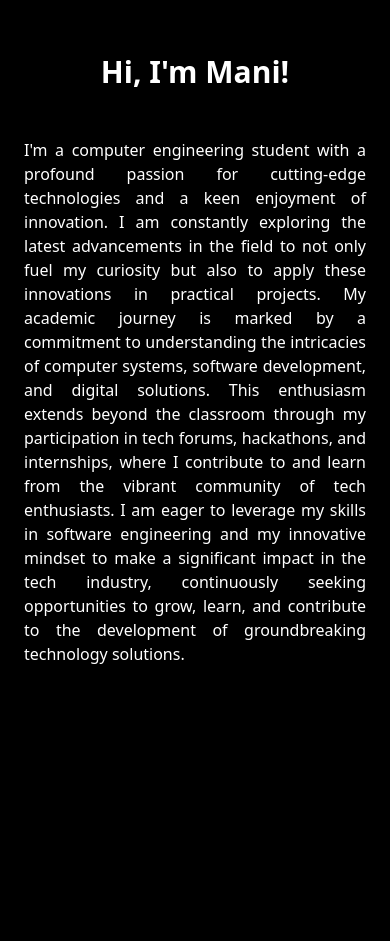
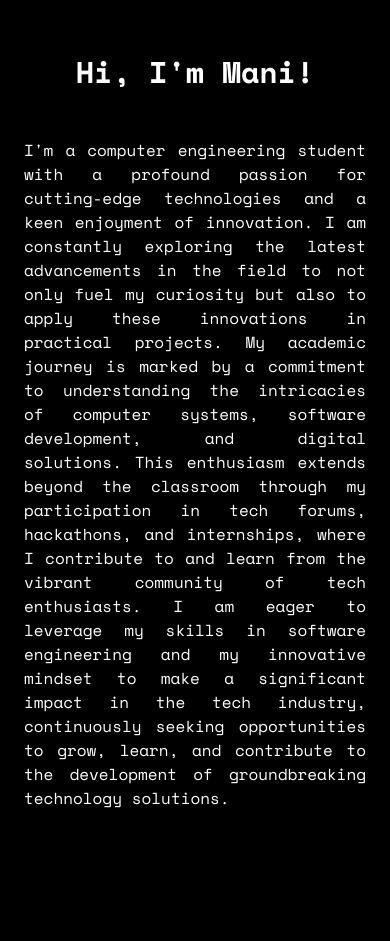
Before and after one commit to maniebra/maniebra.github.io, a React (Vite) app in the folder cv-app/: page / in a window 390 px wide. Shown: the part 627-1568 px from the top of the page. Built offline with nearby package versions, Linux system fonts and the light colour scheme; grey boxes are pictures that could not be loaded.

Commit message:
refined button

```diff
--- a/cv-app/index.html
+++ b/cv-app/index.html
@@ -1,8 +1,14 @@
-<!doctype html>
+<!DOCTYPE html>
 <html lang="en">
   <head>
     <meta charset="UTF-8" />
     <meta name="viewport" content="width=device-width, initial-scale=1.0" />
+    <link rel="preconnect" href="https://fonts.googleapis.com" />
+    <link rel="preconnect" href="https://fonts.gstatic.com" crossorigin />
+    <link
+      href="https://fonts.googleapis.com/css2?family=Nova+Square&family=Space+Mono:ital,wght@0,400;0,700;1,400;1,700&display=swap"
+      rel="stylesheet"
+    />
     <link rel="stylesheet" href="/src/styles.css" />
     <title>Mani Ebrahimi | Software Engineer</title>
   </head>
--- /dev/null
+++ b/cv-app/src/components/button.jsx
@@ -0,0 +1,9 @@
+export default function Button(props) {
+    return (
+        <div className="mt-auto flex items-center justify-between">
+            <button className="[clip-path:polygon(10px_0,100%_0,100%_calc(100%-10px),calc(100%-10px)_100%,0_100%,0_10px)] bg-white px-4 py-2 font-semibold text-black hover:bg-gray-300 transition-all duration-300 w-full" onClick={props.onClick}>
+                {props.children}
+            </button>
+        </div>
+    );
+}
--- a/cv-app/src/components/card.jsx
+++ b/cv-app/src/components/card.jsx
@@ -1,20 +1,19 @@
 export default function Card(props) {
     return (
-        <div className="relative overflow-hidden bg-cyan-600 p-1 h-full [clip-path:polygon(20px_0,100%_0,100%_calc(100%-20px),calc(100%-20px)_100%,0_100%,0_20px)]">
-            <div className="relative flex flex-col gap-4 bg-gray-900 p-6 text-gray-100 h-full [clip-path:polygon(20px_0,100%_0,100%_calc(100%-20px),calc(100%-20px)_100%,0_100%,0_20px)]">
-                <h3 className="text-2xl font-bold text-cyan-600">
+        <div className="relative overflow-hidden bg-white p-0.5 min-h-full md:min-h-[42dvh] md:max-w-[20dvw] [clip-path:polygon(12px_0,100%_0,100%_calc(100%-12px),calc(100%-12px)_100%,0_100%,0_12px)]">
+            <div className="relative flex flex-col gap-4 bg-black p-6 text-gray-100 h-full md:min-h-[42dvh] [clip-path:polygon(12px_0,100%_0,100%_calc(100%-12px),calc(100%-12px)_100%,0_100%,0_12px)]">
+                <h3 className="text-2xl font-bold text-gray-200 pl-4">
                     {props.title}
                 </h3>
 
-                <p className="text-gray-300">
+                <p className="text-gray-300 text-justify">
                     {props.children}
                 </p>
 
                 <div className="mt-auto flex items-center justify-between">
-                    <button className="[clip-path:polygon(10px_0,100%_0,100%_calc(100%-10px),calc(100%-10px)_100%,0_100%,0_10px)] bg-cyan-600 px-4 py-2 font-semibold text-white hover:bg-cyan-700 transition-all duration-300">
+                    <button className="[clip-path:polygon(10px_0,100%_0,100%_calc(100%-10px),calc(100%-10px)_100%,0_100%,0_10px)] bg-white px-4 py-2 font-semibold text-black hover:bg-gray-300 transition-all duration-300">
                         {props.actionName}
                     </button>
-                    <div className="h-px w-16 bg-gray-900"></div>
                 </div>
             </div>
         </div>
--- a/cv-app/src/index.css
+++ b/cv-app/src/index.css
@@ -18,3 +18,7 @@
 ::-webkit-scrollbar-thumb:hover {
   background: #d1d1d1;
 }
+
+body {
+  font-family: 'Space Mono', monospace;
+}
--- a/cv-app/src/sections/about-me.jsx
+++ b/cv-app/src/sections/about-me.jsx
@@ -6,15 +6,21 @@ export default function AboutMe() {
             <h1 className="text-3xl md:text-4xl font-bold text-center">
                 About Me
             </h1>
-            <div className="flex flex-col md:flex-row gap-6 md:gap-4 pt-8 md:pt-12 w-full md:w-8/12 mx-auto">
+            <div className="flex flex-col md:flex-row gap-6 md:gap-4 pt-8 md:pt-12 w-full md:w-8/12 mx-auto h-full justify-between items-center">
                 <Card title="Skills" actionName="View my skills">
-                    Card 1
+                    <p>
+                        I am a skilled software engineer with a passion for creating innovative solutions. I have a strong background in web development and have worked on a variety of projects, including e-commerce platforms, social media applications, and educational tools.
+                    </p>
                 </Card>
                 <Card title="Experience" actionName="See what I've done">
-                    Card 2
+                    <p>
+                        I have a strong background in web development and have worked on a variety of projects, including e-commerce platforms, social media applications, and educational tools.
+                    </p>
                 </Card>
-                <Card title="Projects" actionName="Look at my projects">
-                    Card 3
+                <Card title="Projects" actionName="View my projects">
+                    <p>
+                        I have worked on a variety of projects, including e-commerce platforms, social media applications, and educational tools.
+                    </p>
                 </Card>
             </div>
         </div>
--- a/cv-app/src/sections/hero.jsx
+++ b/cv-app/src/sections/hero.jsx
@@ -1,6 +1,5 @@
-import { AnimatePresence, motion } from 'framer-motion';
 import { useEffect, useState } from 'react';
-import { IoIosArrowDown } from "react-icons/io";
+import Button from '../components/button';
 import VideoOverlay from '../components/video-overlay';
 
 export default function Hero() {
@@ -8,84 +7,53 @@ export default function Hero() {
   const [showContent, setShowContent] = useState(false);
 
   useEffect(() => {
-    const timer = setTimeout(() => {
+    const video = document.querySelector('video');
+
+    if (!video) {
+      setIsLoading(false);
+      setShowContent(true);
+      return;
+    }
+
+    const handleVideoLoad = () => {
       setIsLoading(false);
       setTimeout(() => {
         setShowContent(true);
       }, 500);
-    }, 2000);
+    };
 
-    return () => clearTimeout(timer);
+    if (video.readyState >= 3) {
+      handleVideoLoad();
+    } else {
+      video.addEventListener('canplay', handleVideoLoad);
+    }
+
+    return () => {
+      video.removeEventListener('canplay', handleVideoLoad);
+    };
   }, []);
 
   const greetingText = "Hi, I'm Mani!";
 
-  const fadeIn = {
-    hidden: { opacity: 0, y: 20 },
-    visible: {
-      opacity: 1,
-      y: 0,
-      transition: {
-        duration: 0.6
-      }
-    }
-  };
-
-  const containerVariants = {
-    hidden: { opacity: 0 },
-    visible: {
-      opacity: 1,
-      transition: {
-        staggerChildren: 0.3
-      }
-    }
-  };
-
   return (
     <div className="relative min-h-[225dvh] md:min-h-screen flex flex-col lg:flex-row z-30">
-      <AnimatePresence>
       {isLoading ? (
-          <motion.div
-            initial={{ opacity: 1 }}
-            exit={{ opacity: 0 }}
-            className="fixed inset-0 bg-black flex flex-col gap-8 items-center justify-center z-50"
-          >
-            <motion.div
-              animate={{ rotate: 360 }}
-              transition={{ duration: 1, repeat: Infinity, ease: "linear" }}
-              className="rounded-full h-16 w-16 border-t-2 border-white"
-            />
-            <motion.p
-              initial={{ opacity: 0 }}
-              animate={{ opacity: 1 }}
-              className="text-white text-3xl md:text-4xl font-bold"
-            >
+        <div className="fixed inset-0 bg-black flex flex-col gap-8 items-center justify-center z-50">
+          <div className="rounded-full h-16 w-16 border-t-2 border-white animate-spin" />
+          <p className="text-white text-3xl md:text-4xl font-bold">
             loading...
-            </motion.p>
-          </motion.div>
+          </p>
+        </div>
       ) : (
         <>
           <VideoOverlay />
-            <motion.div
-              className="absolute top-0 mt-[75dvh] md:mt-0 md:space-y-12 inset-0 flex flex-col
-              md:left-auto md:right-0 z-30 bg-black md:bg-black/80 p-6 md:p-12 md:w-1/3 backdrop-blur-sm"
-            >
-              <motion.div
-                variants={containerVariants}
-                initial="hidden"
-                animate={showContent ? "visible" : "hidden"}
-                className="space-y-6 md:space-y-8 pb-8 md:pb-0 md:pt-20 items-center justify-center"
-              >
-                <motion.h1
-                  variants={fadeIn}
-                  className="text-white text-3xl pt-6 md:text-4xl font-bold text-center md:text-left"
-                >
+          <div className="absolute top-0 mt-[75dvh] md:mt-0 md:space-y-12 inset-0 flex flex-col
+            md:left-auto md:right-0 z-30 bg-black md:bg-black/80 p-6 md:p-12 md:w-1/3 backdrop-blur-sm">
+            <div className={`space-y-6 md:space-y-8 pb-8 md:pb-0 md:pt-20 w-full items-center justify-center ${showContent ? 'opacity-100' : 'opacity-0'} transition-opacity duration-500`}>
+              <h1 className="text-white text-3xl pt-6 md:text-4xl font-bold text-center md:text-left">
                 {greetingText}
-                </motion.h1>
-                <motion.p
-                  variants={fadeIn}
-                  className="text-white pt-6 text-base md:text-lg text-justify"
-                >
+              </h1>
+              <p className="text-white pt-6 text-base md:text-lg text-justify">
                 I'm a computer engineering student with a profound
                 passion for cutting-edge technologies and a keen enjoyment of
                 innovation. I am constantly exploring the latest advancements in the
@@ -100,21 +68,16 @@ export default function Hero() {
                 significant impact in the tech industry, continuously seeking
                 opportunities to grow, learn, and contribute to the development of
                 groundbreaking technology solutions.
-                </motion.p>
-                <motion.button
-                  variants={fadeIn}
-                  onClick={() => window.scrollTo({ top: window.innerHeight, behavior: 'smooth' })}
-                  className="hidden md:block text-white bg-gray-800 p-2 rounded-md text-base md:text-lg mx-auto"
-                >
-                  <span className="text-white bg-gray-800 p-2 rounded-md text-base md:text-lg mx-auto">
-                    {IoIosArrowDown} Learn more about me!
-                  </span>
-                </motion.button>
-              </motion.div>
-            </motion.div>
+              </p>
+              <div className="hidden md:flex mt-auto justify-between">
+                <Button onClick={() => window.scrollTo({ top: window.innerHeight, behavior: 'smooth' })}>
+                  Learn more about me!
+                </Button>
+              </div>
+            </div>
+          </div>
         </>
       )}
-      </AnimatePresence>
     </div>
   );
 }
```
Also changed, not shown: 5 other files (tests, documents, lock files or other folders). Lines whose indentation alone changed are shown as unchanged.
